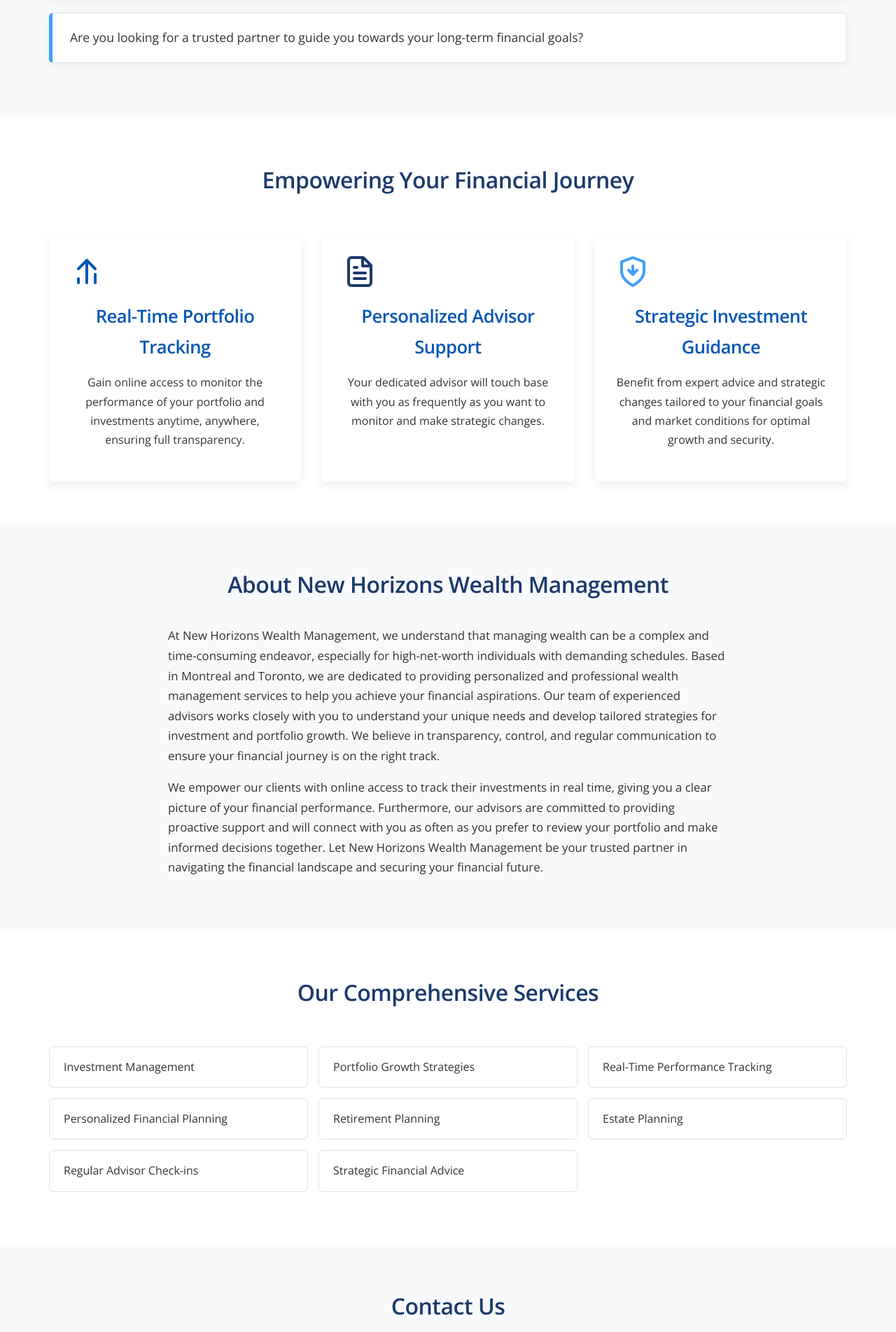
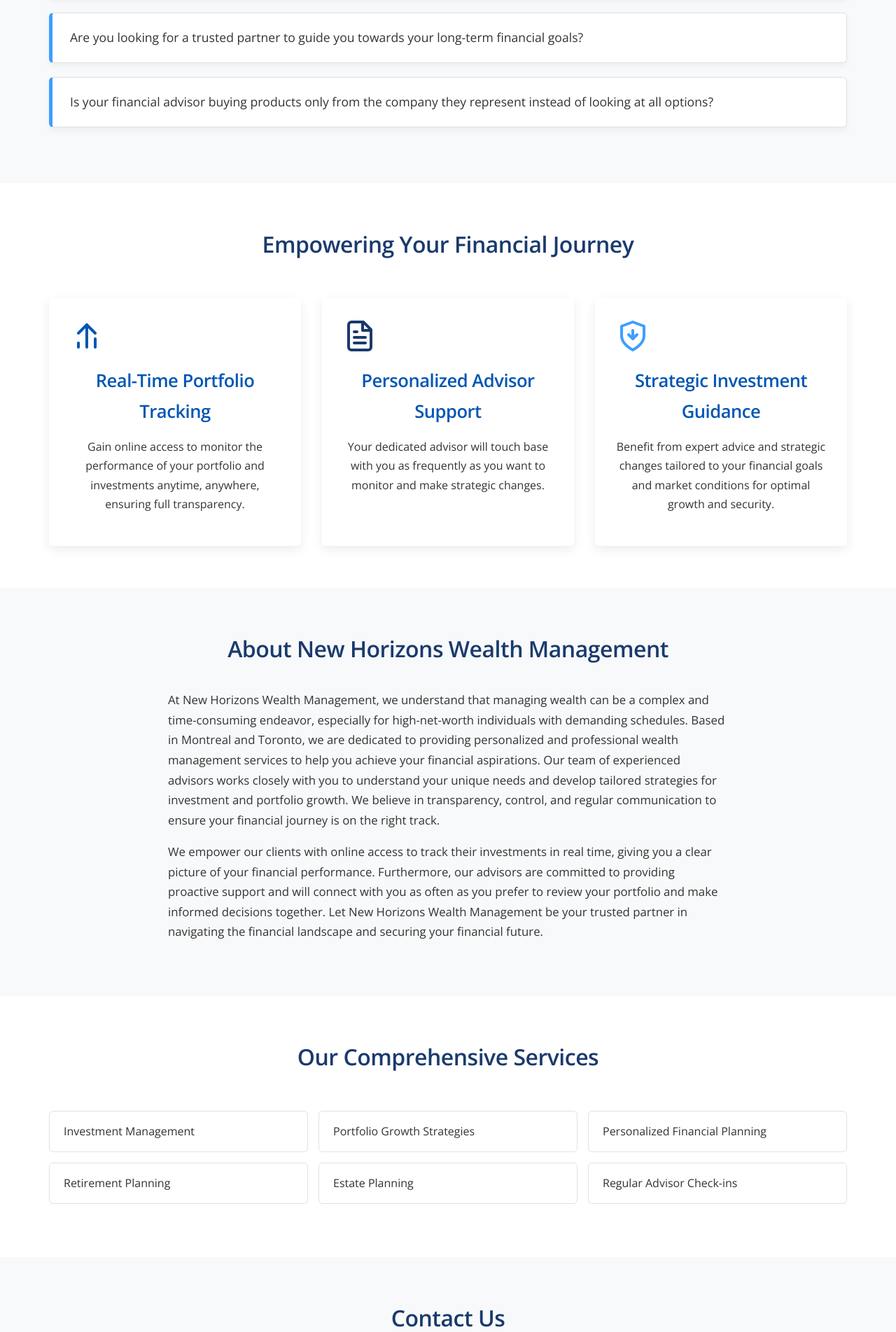
Before and after one commit to MeissamOaziz/NHWM, a plain HTML site: page index.html in a window 1280 px wide. Shown: the part 1284-3187 px from the top of the page at 70% size. Drawn offline with nearby package versions, Linux system fonts and the light colour scheme.

Commit message:
Update index.html

```diff
--- a/index.html
+++ b/index.html
@@ -52,6 +52,7 @@
                     <li class="question-item"><p data-translate-key="q3">Are you concerned about whether your savings are growing at the rate they should be?</p></li>
                     <li class="question-item"><p data-translate-key="q4">Do you lack the time or expertise to navigate the complexities of the financial market?</p></li>
                     <li class="question-item"><p data-translate-key="q5">Are you looking for a trusted partner to guide you towards your long-term financial goals?</p></li>
+                    <li class="question-item"><p data-translate-key="q6">Is your financial advisor buying products only from the company they represent instead of looking at all options?</p></li>
                 </ul>
             </div>
         </section>
@@ -92,13 +93,11 @@
                 <h2 data-translate-key="servicesTitle">Our Comprehensive Services</h2>
                 <ul class="service-list">
                     <li data-translate-key="service1">Investment Management</li>
-                    <li data-translate-key="service2">Portfolio Growth Strategies</li>
-                    <li data-translate-key="service3">Real-Time Performance Tracking</li>
+                    <li data-translate-key="service2">Insurance Planning</li>
                     <li data-translate-key="service4">Personalized Financial Planning</li>
                     <li data-translate-key="service5">Retirement Planning</li>
                     <li data-translate-key="service6">Estate Planning</li>
                     <li data-translate-key="service7">Regular Advisor Check-ins</li>
-                    <li data-translate-key="service8">Strategic Financial Advice</li>
                 </ul>
             </div>
         </section>
```
